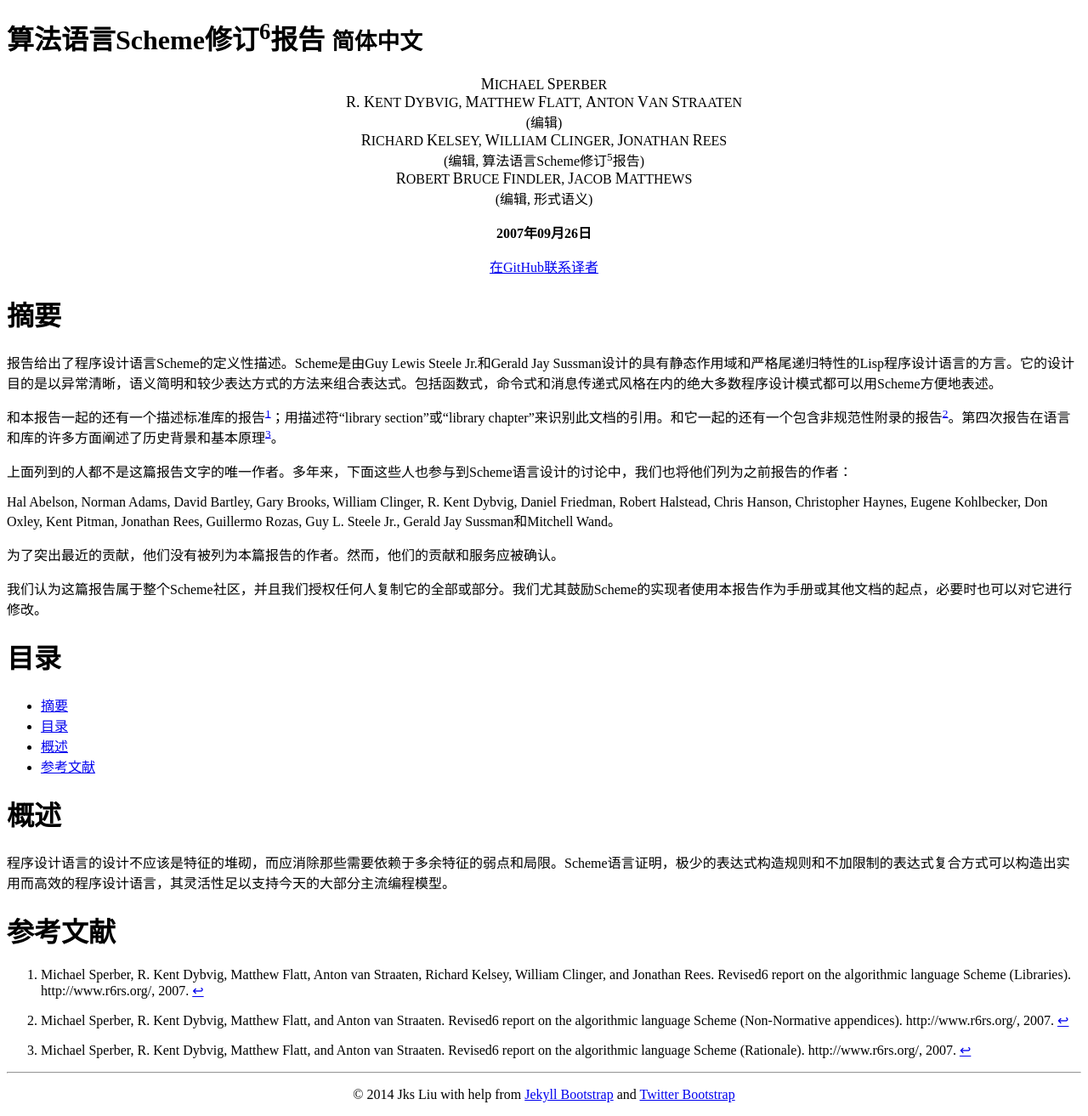
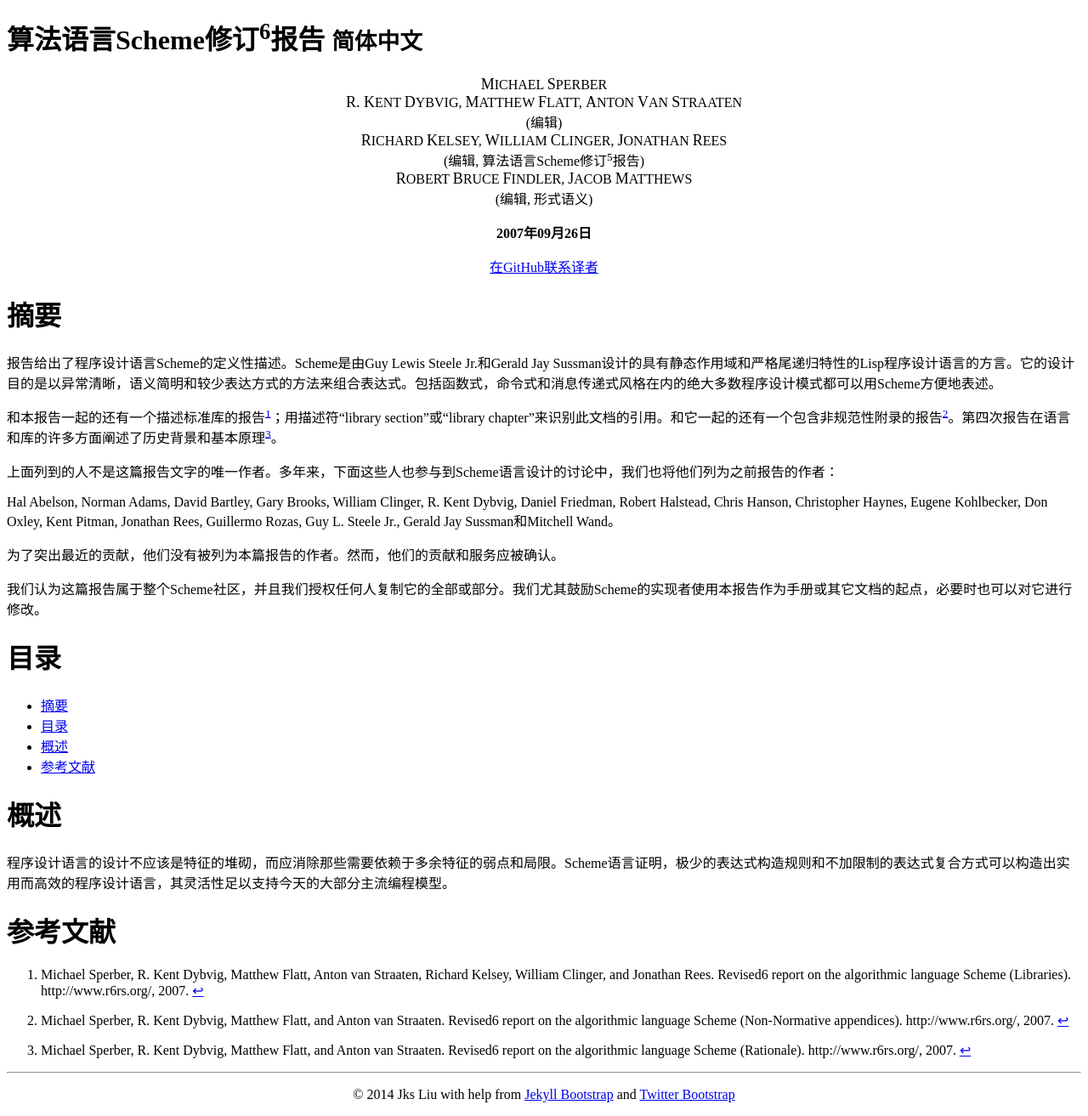
Before and after one commit to jks-liu/R6RS.zh-cn, a Jekyll site: the page built from index.md, in a window 1280 px wide. Shown: the whole page at 85% size. Built offline with Jekyll 4.4.1, drawn with Linux system fonts in a browser that asks for light colours.

Commit message:
Fix typo

```diff
--- a/index.md
+++ b/index.md
@@ -20,13 +20,13 @@ tagline: 简体中文
 
 和本报告一起的还有一个描述标准库的报告[^24]；用描述符“library section”或“library chapter”来识别此文档的引用。和它一起的还有一个包含非规范性附录的报告[^22]。第四次报告在语言和库的许多方面阐述了历史背景和基本原理[^23]。
 
-上面列到的人都不是这篇报告文字的唯一作者。多年来，下面这些人也参与到Scheme语言设计的讨论中，我们也将他们列为之前报告的作者：
+上面列到的人不是这篇报告文字的唯一作者。多年来，下面这些人也参与到Scheme语言设计的讨论中，我们也将他们列为之前报告的作者：
 
 Hal Abelson, Norman Adams, David Bartley, Gary Brooks, William Clinger, R. Kent Dybvig, Daniel Friedman, Robert Halstead, Chris Hanson, Christopher Haynes, Eugene Kohlbecker, Don Oxley, Kent Pitman, Jonathan Rees, Guillermo Rozas, Guy L. Steele Jr., Gerald Jay Sussman和Mitchell Wand。
 
 为了突出最近的贡献，他们没有被列为本篇报告的作者。然而，他们的贡献和服务应被确认。
 
-我们认为这篇报告属于整个Scheme社区，并且我们授权任何人复制它的全部或部分。我们尤其鼓励Scheme的实现者使用本报告作为手册或其他文档的起点，必要时也可以对它进行修改。
+我们认为这篇报告属于整个Scheme社区，并且我们授权任何人复制它的全部或部分。我们尤其鼓励Scheme的实现者使用本报告作为手册或其它文档的起点，必要时也可以对它进行修改。
 
 # 目录
 * 这回生成一个目录，且这行文字会被忽略
```
